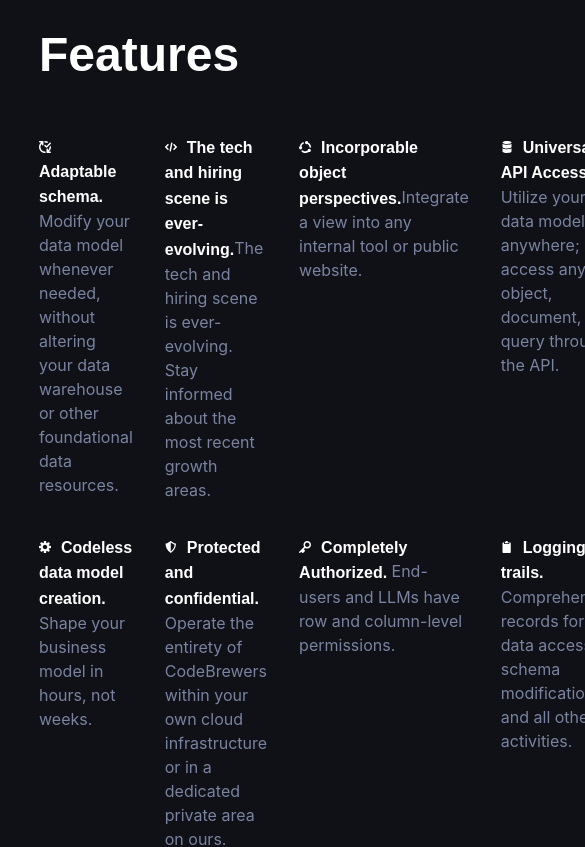
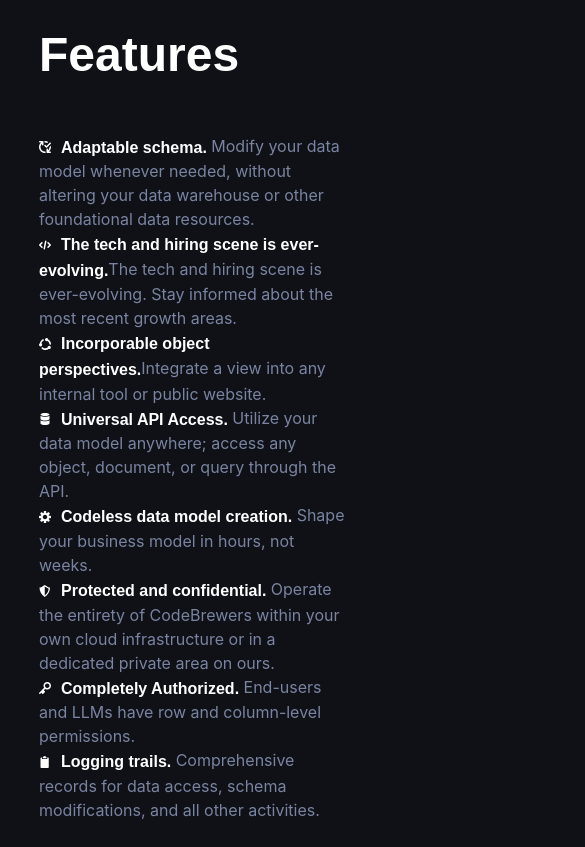
Before and after one commit to alecascencio/code-brewers, a React (Create React App) app: page / in a window 390 px wide. Shown: the part 2960-3807 px from the top of the page, 585 px wide, since content can reach past the window. Built offline with nearby package versions, Linux system fonts and the light colour scheme.

Commit message:
features to flex

```diff
--- a/src/components/Features/Features.css
+++ b/src/components/Features/Features.css
@@ -8,12 +8,17 @@
 
 .features-paragraph {
   margin-bottom: 100px;
-  grid-column-gap: 2rem;
-  grid-row-gap: 2rem;
-  grid-template-rows: auto;
-  grid-template-columns: 1fr 1fr 1fr 1fr;
-  grid-auto-columns: 1fr;
-  display: grid;
+  display: flex;
+}
+
+@media (max-width: 768px) {
+  .features-paragraph {
+    flex-direction: column;
+  }
+
+  .features-paragraph p {
+    margin-bottom: 50px;
+  }
 }
 
 .bullet-text {
```
